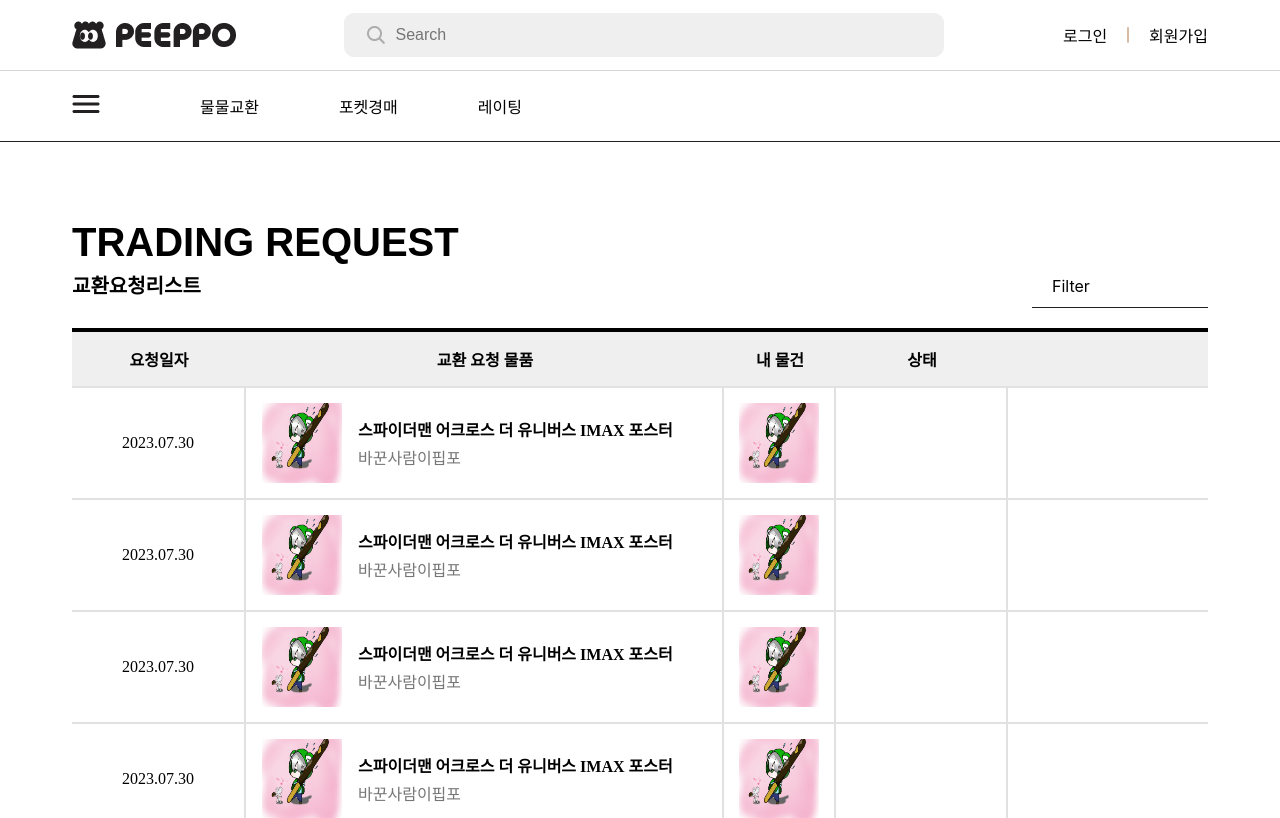
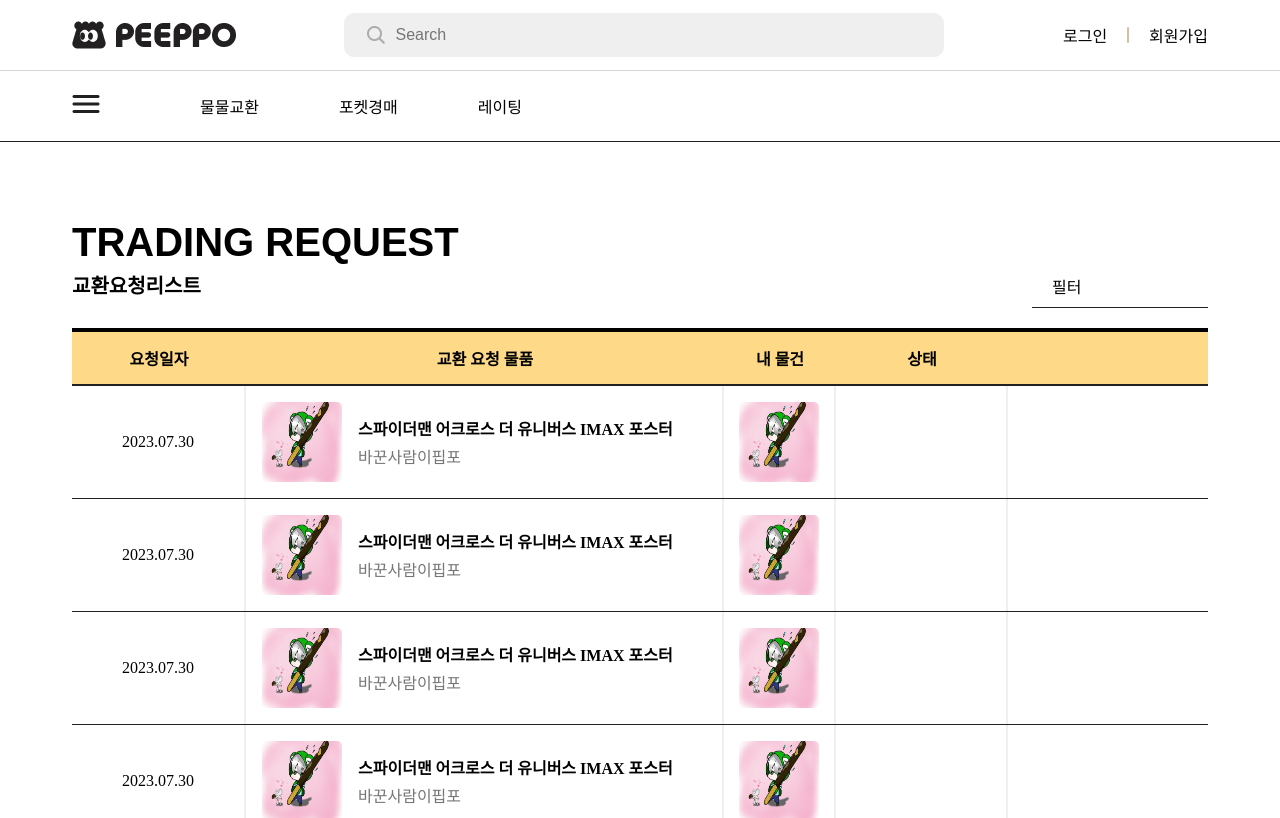
Before and after one commit to ffinal4/front-end, a React (Create React App) app: page /traderequest in a window 1280 px wide. Shown: the top 818 px of the page. Built offline with nearby package versions, Linux system fonts and the light colour scheme; no server answers; a web font is replaced by a local one.

Commit message:
PEEP-44 <Fixed : 교환요청페이지 css 수정>

```diff
--- a/src/components/TradeRequestPage/TradeRequestList.tsx
+++ b/src/components/TradeRequestPage/TradeRequestList.tsx
@@ -79,28 +79,26 @@ const TradeRequestList = () => {
 };
 
 export const RequestContainer = styled.div`
-  border-bottom: 2px solid #e1e1e1;
-  height: 112px;
+  border-bottom: 1px solid #222020;
+  height: 113px;
   display: flex;
   align-items: center;
 `;
 
 export const ImgContainer = styled.div`
-  /* border: 1px solid blue; */
   width: 80px;
   height: 80px;
   display: flex;
 `;
 
 export const Image = styled.img`
-  /* border: 1px solid black; */
   width: 80px;
   height: 80px;
+  border-radius: 5px;
 `;
 
 export const ContentContainer = styled.div`
   width: 346px;
-  /* border: 1px solid green; */
   display: flex;
   align-items: center;
   justify-content: center;
@@ -108,7 +106,7 @@ export const ContentContainer = styled.div`
   margin-left: 16px;
 `;
 export const RequestDate = styled.div`
-  border-right: 2px solid #e1e1e1;
+  border-right: 2px solid #efefef;
   width: 174px;
   height: 112px;
   display: flex;
@@ -120,7 +118,7 @@ export const RequestDate = styled.div`
 `;
 
 export const TradeRequestItem = styled.div`
-  border-right: 2px solid #e1e1e1;
+  border-right: 2px solid #efefef;
   width: 478px;
   padding: 16px;
 `;
@@ -132,12 +130,9 @@ export const ItemTitle = styled.div`
   font-size: 16px;
   font-weight: 700;
   font-family: Pretendard;
-  /* border: 1px solid blue; */
 `;
 
 export const User = styled.div`
-  /* border: 1px solid blue; */
-
   width: 346px;
   margin-top: 4px;
   font-weight: 400;
@@ -146,7 +141,7 @@ export const User = styled.div`
 `;
 
 export const MyItemContainer = styled.div`
-  border-right: 2px solid #e1e1e1;
+  border-right: 2px solid #efefef;
   width: 112px;
   height: 112px;
   display: flex;
@@ -155,7 +150,7 @@ export const MyItemContainer = styled.div`
 `;
 
 export const StateContainer = styled.div`
-  border-right: 2px solid #e1e1e1;
+  border-right: 2px solid #efefef;
   width: 172px;
   height: 112px;
   display: flex;
--- a/src/pages/TradeRequestPage.tsx
+++ b/src/pages/TradeRequestPage.tsx
@@ -8,7 +8,7 @@ const TradeRequestPage = () => {
       <Title>TRADING REQUEST</Title>
       <Container>
         <SubTitle>교환요청리스트</SubTitle>
-        <Filter>Filter</Filter>
+        <Filter>필터</Filter>
       </Container>
       <TradeRequestListContainer>
         <MenuContainer>
@@ -34,7 +34,6 @@ const TradeRequestPage = () => {
 };
 
 export const Title = styled.div`
-  /* border: 1px solid red; */
   font-family: "Lemon/Milk", sans-serif;
   font-size: 40px;
   font-weight: 700;
@@ -42,13 +41,11 @@ export const Title = styled.div`
 `;
 
 export const Container = styled.div`
-  /* border: 1px solid red; */
   display: flex;
   justify-content: space-between;
   align-items: center;
 `;
 export const SubTitle = styled.div`
-  /* border: 1px solid red; */
   font-family: Pretendard;
   font-size: 20px;
   font-weight: 700;
@@ -70,14 +67,14 @@ export const TradeRequestListContainer = styled.div`
   border-bottom: 4px solid black;
   margin-top: 20px;
   width: 1136px;
-  height: 1194px;
+  height: 1192px;
 `;
 
 export const MenuContainer = styled.div`
-  border-bottom: 2px solid #e1e1e1;
-  background-color: #efefef;
+  border-bottom: 2px solid #222020;
+  background-color: #fdd988;
   display: flex;
-  height: 56px;
+  height: 54px;
 `;
 
 export const RequestDateMenu = styled.div`
```
